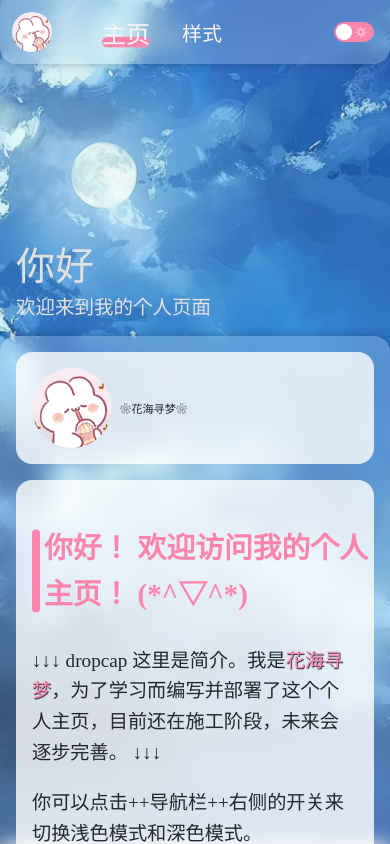
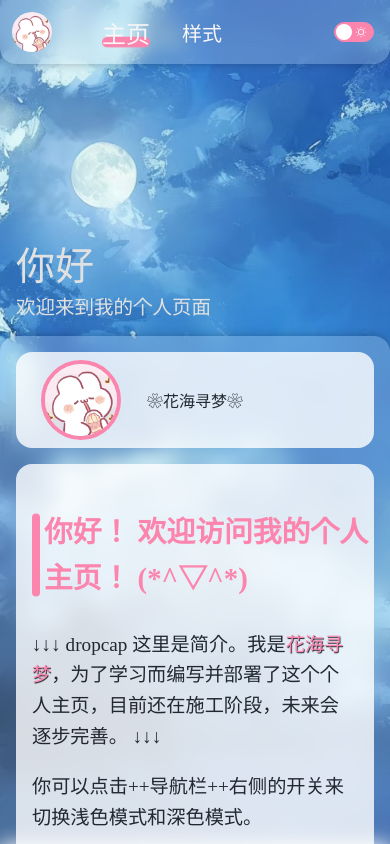
Before and after one commit to TMyxGames/my-homepage, a Vue app: page /PageHome in a window 390 px wide. Shown: the top 844 px of the page. Built offline with nearby package versions, Linux system fonts and the light colour scheme; a web font is replaced by a local one; what markdown-it-container, markdown-it-ins, markdown-it-mark, markdown-it-task-lists would draw is missing.

Commit message:
优化了主页表现

```diff
--- a/src/assets/content/introduce.md
+++ b/src/assets/content/introduce.md
@@ -7,3 +7,5 @@
 你可以点击++导航栏++右侧的开关来切换浅色模式和深色模式。
 
 背景图会随着时间变化，一共有六个不一样的背景图。
+
+已将容器元素进行独立封装，便于统一控制样式。
--- a/src/components/BackendPage/BaseBackendPage.vue
+++ b/src/components/BackendPage/BaseBackendPage.vue
@@ -3,7 +3,7 @@
 </template>
 
 <script>
-    import GlobalBackground from "@/components/GlobalBackground.vue";
+    import GlobalBackground from "@/components/BaseComponents/GlobalBackground.vue";
 
     export default {
         name: "BaseBackendPage",
--- /dev/null
+++ b/src/components/BaseComponents/GlassLayer.vue
@@ -0,0 +1,33 @@
+<template>
+    <div class="glass-layer">
+        <slot/>
+    </div>
+</template>
+
+<script>
+    export default {
+        name: 'GlassLayer',
+        props: {
+            width: {
+                type: String,
+                default: '1rem',
+            },
+            height: {
+                type: String,
+                default: '1rem',
+            }
+        },
+    }
+</script>
+
+<style scoped>
+    .glass-layer {
+        padding: clamp(1rem, 2vw, 2rem);
+
+        background-color: var(--glass-bg);
+        color: var(--glass-text);
+        box-shadow: 0 0 10px rgba(0, 0, 0, 25%);
+        backdrop-filter: blur(10px);
+        border-radius: 1rem;
+    }
+</style>
--- a/src/components/Header/GlobalHeader.vue
+++ b/src/components/Header/GlobalHeader.vue
@@ -39,7 +39,7 @@
         name: 'GlobalHeader',
         components: {
             GlobalHeaderOption,
-            ThemeSwitcher
+            ThemeSwitcher,
         },
         props: {
 
--- a/src/components/MainPage/BaseMainPage.vue
+++ b/src/components/MainPage/BaseMainPage.vue
@@ -14,7 +14,7 @@
 </template>
 
 <script>
-    import GlobalBackground from '@/components/GlobalBackground.vue'
+    import GlobalBackground from '@/components/BaseComponents/GlobalBackground.vue'
     import GlobalHeader from '@/components/Header/GlobalHeader.vue'
     import GlobalFooter from '@/components/GlobalFooter.vue'
     import defaultImg from '@/assets/backgrounds/星月.jpg'
--- a/src/components/OtherPage/PageWelcome.vue
+++ b/src/components/OtherPage/PageWelcome.vue
@@ -18,7 +18,7 @@
 </template>
 
 <script>
-    import GlobalBackground from '../GlobalBackground.vue'
+    import GlobalBackground from '../BaseComponents/GlobalBackground.vue'
 
     export default {
         name: 'PageWelcome',
--- a/src/components/PageContent.vue
+++ b/src/components/PageContent.vue
@@ -1,20 +1,24 @@
 <template>
-    <div class="info-container">
+    <glass-layer class="info-container">
         <label class="subtitle">目前本页面用于测试尚未完工的</label>
         <label class="subtitle">自定义Markdown主题</label>
 
         <div class="introduce-area">
                 <div class="bd-markdown" v-html="$md.render(markdownRaw)"></div>
         </div>
-    </div>
+    </glass-layer>
 
 </template>
 
 <script>
+    import GlassLayer from './BaseComponents/GlassLayer.vue';
     import testmd from '@/assets/content/test.md?raw';
 
     export default {
         name: 'PageContent',
+        components: {
+            GlassLayer
+        },
         data() {
             return {
                 markdownRaw: testmd
--- a/src/components/PageHome.vue
+++ b/src/components/PageHome.vue
@@ -5,37 +5,42 @@
     </div>
 
     <section class="home-container">
-        <div class="top">
+
+        <glass-layer class="top">
             <div class="my-info">
-                <img class="avatar" src="@/assets/兔兔.jpg" alt="Avatar" />
-                <div class="info">
+                <div class="avatar-area">
+                    <img class="avatar" src="@/assets/兔兔.jpg" alt="Avatar" />
+                </div>
+                <div class="info-area">
                     <label class="name">❀花海寻梦❀</label>
+                    <!-- <div class="github-icon"></div> -->
                 </div>
             </div>
+
             <div class="introduce-area">
                 <div class="bd-markdown" v-html="$md.render(markdownRaw)"></div>
             </div>
+        </glass-layer>
 
-        </div>
-
-        <div class="second">
+        <glass-layer class="second">
             <label class="subtitle emoji">꒰ᐢ⸝⸝•༝•⸝⸝ᐢ꒱</label>
             <label class="subtitle">目前页面还在施工中...</label>
             <!-- <h2 class="subtitle">(ˆ꜆ .   ̫  . ).   ̫  . ꜀ˆ)</h2> -->
-        </div>
-
+        </glass-layer>
 
     </section>
 
 </template>
 
 <script>
+    import GlassLayer from '@/components/BaseComponents/GlassLayer.vue';
     import introduce from '@/assets/content/introduce.md?raw';
     import testmd from '@/assets/content/test.md?raw';
 
     export default {
         name: 'PageHome',
         components: {
+            GlassLayer,
         },
         data() {
             return {
@@ -50,6 +55,15 @@
 </script>
 
 <style scoped>
+    .thrid {
+        height: 100%;
+        width: 100%;
+        display: flex;
+        align-items: center;
+        justify-content: center;
+    }
+
+
     .banner-container {
         height: 40rem;
         width: 100%;
@@ -105,25 +119,35 @@
         width: 100%;
         border-radius: 1rem;
 
-        padding: clamp(1rem, 2vw, 2rem);
+        padding: clamp(0.5rem, 2vw, 2rem);
         box-sizing: border-box;
         overflow: hidden;
         background-color: var(--card-bg);
 
+        display: grid;
+        grid-template-columns: 1fr;
+        /* gap: clamp(0.5rem, 1vw, 1rem);aaaaaaaaaaaaaaaaaa */
+    }
+
+    .avatar-area {
+        height: 100%;
+        width: 100%;
+        /* max-height: 5rem; */
+
         display: flex;
-        flex-direction: row;
+        justify-content: center;
         align-items: center;
-        gap: clamp(0.5rem, 2vw, 2rem);
     }
 
     .avatar {
+        border: 0.25rem solid var(--text-hightlight);
         height: clamp(5rem, 7vw, 7rem);
         width: clamp(5rem, 7vw, 7rem);
         border-radius: 50%;
         object-fit: cover;
     }
 
-    .info {
+    .info-area {
         height: 100%;
         width: 100%;
 
@@ -132,11 +156,11 @@
         display: flex;
         flex-direction: column;
         justify-content: center;
-        align-items: flex-start;
+        align-items: center;
     }
 
     .name {
-        font-size: clamp(0.7rem, 1.5vw, 1.5rem);
+        font-size: clamp(1rem, 1.5vw, 1.5rem);
     }
 
     .introduce-area {
@@ -176,6 +200,21 @@
         font-size: clamp(1rem, 5vw, 5rem);
     }
 
+    .github-icon {
+        height: 2.5rem;
+        width: 2.5rem;
+        margin-top: auto;
+
+        background-color: var(--text-hightlight);
+
+        -webkit-mask-image: url('@/assets/icons/github.svg');
+        mask-imgage: url('@/assets/icons/github.svg');
+
+        -webkit-mask-size: contain;
+        mask-size: contain;
+        mask-repeat: no-repeat;
+    }
+
     /* 平板屏幕 */
     @media (max-width: 768px) {
         .banner-container {
@@ -183,6 +222,10 @@
         }
         .top {
             grid-template-columns: 1fr;
+        }
+        .my-info {
+            grid-template-columns: 1fr 1fr 1fr;
+            align-items: center;
         }
     }
 
```
Also changed, not shown: src/components/BaseComponents/SvgIcon.vue (added, +13 -0 lines), src/assets/icons/github.svg (added), src/components/BaseComponents/GlobalBackground.vue (renamed from src/components/GlobalBackground.vue).
